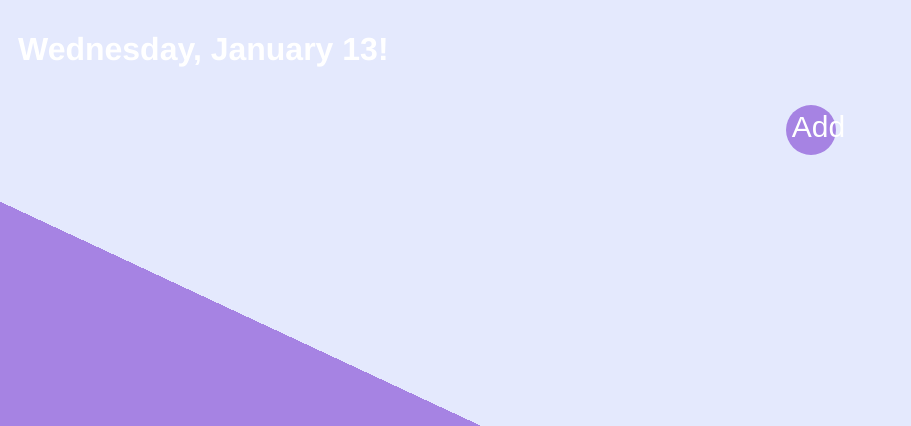
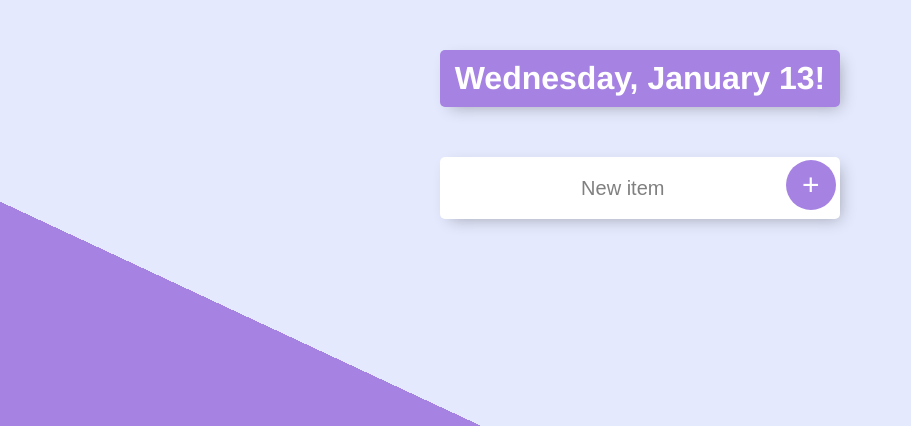
Before and after one commit to Motasem94/ToDoList, a Node server app: page / in a window 1280 px wide. Shown: the top 426 px of the page, without its empty margins (0-911 px from the left). Run offline with Node 20, Linux system fonts and the light colour scheme.

Commit message:
change in ejs

```diff
--- a/app.js
+++ b/app.js
@@ -2,10 +2,11 @@ const express = require("express");
 const bodyParser = require("body-parser");
 
 const app = express();
+let items = [];
+app.set('view engine', 'ejs');
 
-let items = [];
 app.use(bodyParser.urlencoded({extended:true}));
-app.set('view engine', 'ejs');
+app.use(express.static("public"));
 
 app.get("/", (req, res) => {
     let today = new Date();
--- a/css/styles.css
+++ b/public/css/styles.css
@@ -64,7 +64,6 @@ button {
   background-color: #A683E3;
   color: #fff;
   font-size: 30px;
-  padding-bottom: 6px;
   border-width: 0;
 }
 
--- a/views/list.ejs
+++ b/views/list.ejs
@@ -1,21 +1,29 @@
 <!DOCTYPE html>
 <html lang="en">
+
 <head>
     <meta charset="UTF-8">
     <meta name="viewport" content="width=device-width, initial-scale=1.0">
     <title>To Do List</title>
     <link rel="stylesheet" href="css/styles.css">
 </head>
+
 <body>
-    <h1><%=kindOfDay%>!</h1>
-    <form action="/" method="POST">
-        <input type="text" name="newItem">
-        <button type="submit" name="button">Add</button>
-    </form>
-    <ul>
+    <div class="box" id="heading">
+        <h1><%=kindOfDay%>!</h1>
+    </div>
+    <div class="box">
         <% for(let i=0; i<newListItems.length; i++){ %>
-            <li> <%= newListItems[i] %></li>
+        <div class="item">
+            <input type="checkbox">
+            <p> <%= newListItems[i] %></p>
+        </div>
         <% } %>
-    </ul>
+        <form action="/" method="POST">
+            <input type="text" name="newItem" placeholder="New item" autocomplete="off">
+            <button type="submit" name="button">+</button>
+        </form>
+    </div>
 </body>
+
 </html>
```
